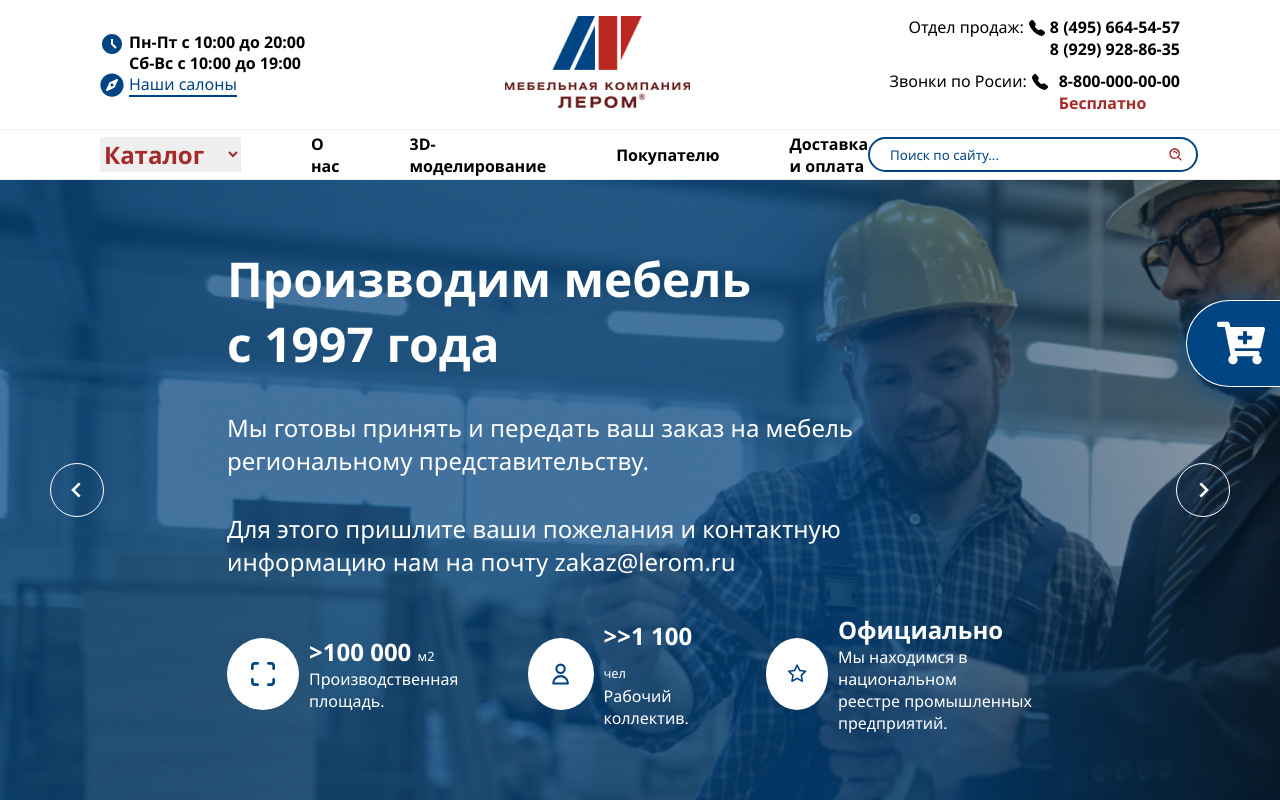
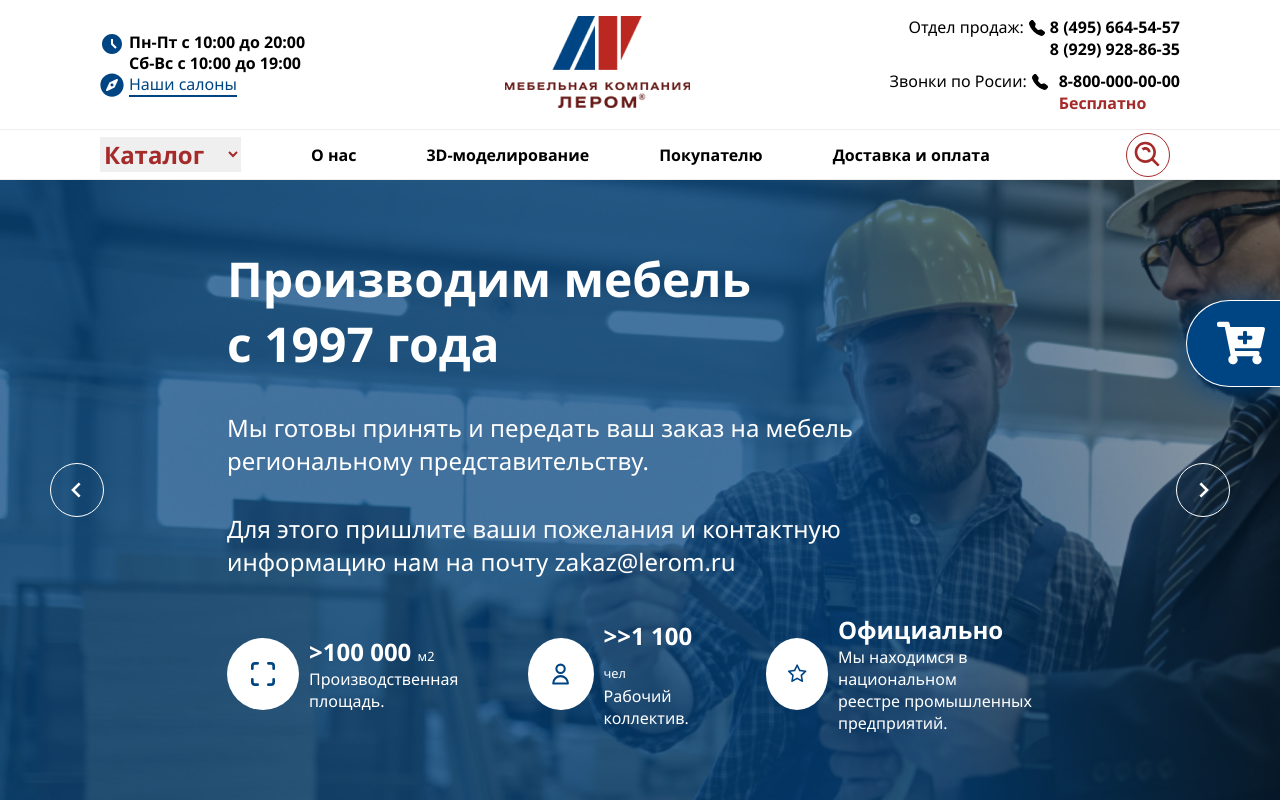
Before and after one commit to IbrokhimWeb/lerom, a React (Create React App) app: page / in a window 1280 px wide. Shown: the top 800 px of the page. Built offline with nearby package versions, Linux system fonts and the light colour scheme.

Commit message:
gaps in existing files are filled, additional files are opened, and the job is done

```diff
--- a/public/index.html
+++ b/public/index.html
@@ -4,7 +4,6 @@
 <head>
     <meta charset="utf-8" />
     <meta name="viewport" content="width=device-width, initial-scale=1" />
-    <meta name="theme-color" content="#000000" />
     <meta name="description" content="Web site created using create-react-app" />
     <link rel="apple-touch-icon" href="%PUBLIC_URL%/logo192.png" />
     <title>Lerom</title>
--- a/src/components/navbar/Navbar.jsx
+++ b/src/components/navbar/Navbar.jsx
@@ -1,4 +1,4 @@
-import React from 'react';
+import React, { useState } from 'react';
 import s from "./Navbar.module.css";
 import { Link } from "react-router-dom";
 
@@ -8,6 +8,7 @@ import { BiSearchAlt } from "react-icons/bi"
 
 
 function Navbar(props) {
+    const [ togle, setTogle] = useState(true);
     return (
         <>
             <nav className={s.navbar}>
--- a/src/components/navbar/Navbar.module.css
+++ b/src/components/navbar/Navbar.module.css
@@ -1,4 +1,4 @@
-.navbar{
+.navbar {
     width: 100%;
     height: 50px;
     border-bottom: 1px solid #EFEFEF;
@@ -8,13 +8,13 @@
     padding: 0 100px;
 }
 
-.pages{
+.pages {
     display: flex;
     justify-content: center;
     align-items: center;
 }
 
-.nav__select{
+.nav__select {
     outline: none;
     border: none;
     font-size: 1.5rem;
@@ -22,11 +22,11 @@
     font-weight: 700;
 }
 
-.nav__select > option{
+.nav__select>option {
     color: var(--dark-blue);
 }
 
-.pages > ul{
+.pages>ul {
     gap: 70px;
     display: flex;
     justify-content: space-between;
@@ -35,34 +35,74 @@
     color: black;
 }
 
-.Link{
+.Link {
     color: var(--black);
 }
 
-.Link:hover{
+.Link:hover {
     color: var(--dark-blue);
 }
 
-.nav__input{
+.nav__input {
     display: flex;
     align-items: center;
     justify-content: center;
 }
 
-.nav__input > input{
+.nav__input>input {
     width: 330px;
     height: 35px;
     outline: none;
     padding: 5px 20px;
-    border-radius: 47px ;
+    border-radius: 47px;
     border: 2px solid var(--dark-blue);
 }
 
-.nav__input > input::placeholder{
+.nav__input>input::placeholder {
     color: var(--dark-blue);
 }
 
-.imput__icons{
+.imput__icons {
     color: var(--brown);
-    margin:0 10px 0 -30px;
+    margin: 0 10px 0 -30px;
 }
+
+
+
+
+
+
+
+
+
+
+
+
+
+
+
+
+
+
+
+
+@media (max-width: 1370px) {
+    .nav__input>input {
+        width: 230px;
+    }
+}
+
+@media (max-width: 1290px) {
+    .nav__input>input {
+        display: none;
+    }
+
+    .imput__icons {
+        cursor: pointer;
+        border: 1px solid var(--brown);
+        box-sizing: content-box;
+        font-size: 2rem;
+        padding: 5px;
+        border-radius: 50%;
+    }
+}
```
